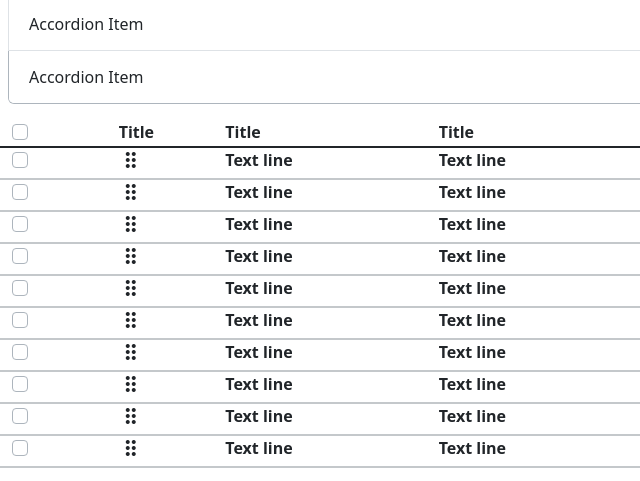
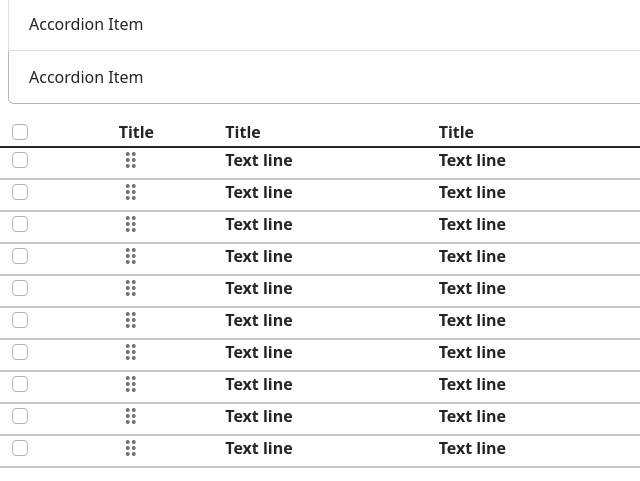
Before and after one commit to karishma1521success/bootstrap-landing-page, a plain HTML site: page index.html in a window 1280 px wide. Shown: the part 1957-2438 px from the top of the page, 0-640 px from the left. Drawn offline with nearby package versions, Linux system fonts and the light colour scheme.

Commit message:
changes the icon color

```diff
--- a/index.html
+++ b/index.html
@@ -219,7 +219,7 @@
                 </div>
             </div>
             <div class="col-1">
-                <span class="material-icons">
+                <span class="material-icons text-secondary text-secondary">
                     drag_indicator
                 </span>
             </div>
@@ -240,7 +240,7 @@
                 </div>
             </div>
             <div class="col-1">
-                <span class="material-icons">
+                <span class="material-icons text-secondary">
                     drag_indicator
                 </span>
             </div>
@@ -261,7 +261,7 @@
                 </div>
             </div>
             <div class="col-1">
-                <span class="material-icons">
+                <span class="material-icons text-secondary">
                     drag_indicator
                 </span>
             </div>
@@ -282,7 +282,7 @@
                 </div>
             </div>
             <div class="col-1">
-                <span class="material-icons">
+                <span class="material-icons text-secondary">
                     drag_indicator
                 </span>
             </div>
@@ -303,7 +303,7 @@
                 </div>
             </div>
             <div class="col-1">
-                <span class="material-icons">
+                <span class="material-icons text-secondary">
                     drag_indicator
                 </span>
             </div>
@@ -324,7 +324,7 @@
                 </div>
             </div>
             <div class="col-1">
-                <span class="material-icons">
+                <span class="material-icons text-secondary">
                     drag_indicator
                 </span>
             </div>
@@ -345,7 +345,7 @@
                 </div>
             </div>
             <div class="col-1">
-                <span class="material-icons">
+                <span class="material-icons text-secondary">
                     drag_indicator
                 </span>
             </div>
@@ -366,7 +366,7 @@
                 </div>
             </div>
             <div class="col-1">
-                <span class="material-icons">
+                <span class="material-icons text-secondary">
                     drag_indicator
                 </span>
             </div>
@@ -387,7 +387,7 @@
                 </div>
             </div>
             <div class="col-1">
-                <span class="material-icons">
+                <span class="material-icons text-secondary">
                     drag_indicator
                 </span>
             </div>
@@ -408,7 +408,7 @@
                 </div>
             </div>
             <div class="col-1">
-                <span class="material-icons">
+                <span class="material-icons text-secondary">
                     drag_indicator
                 </span>
             </div>
```
